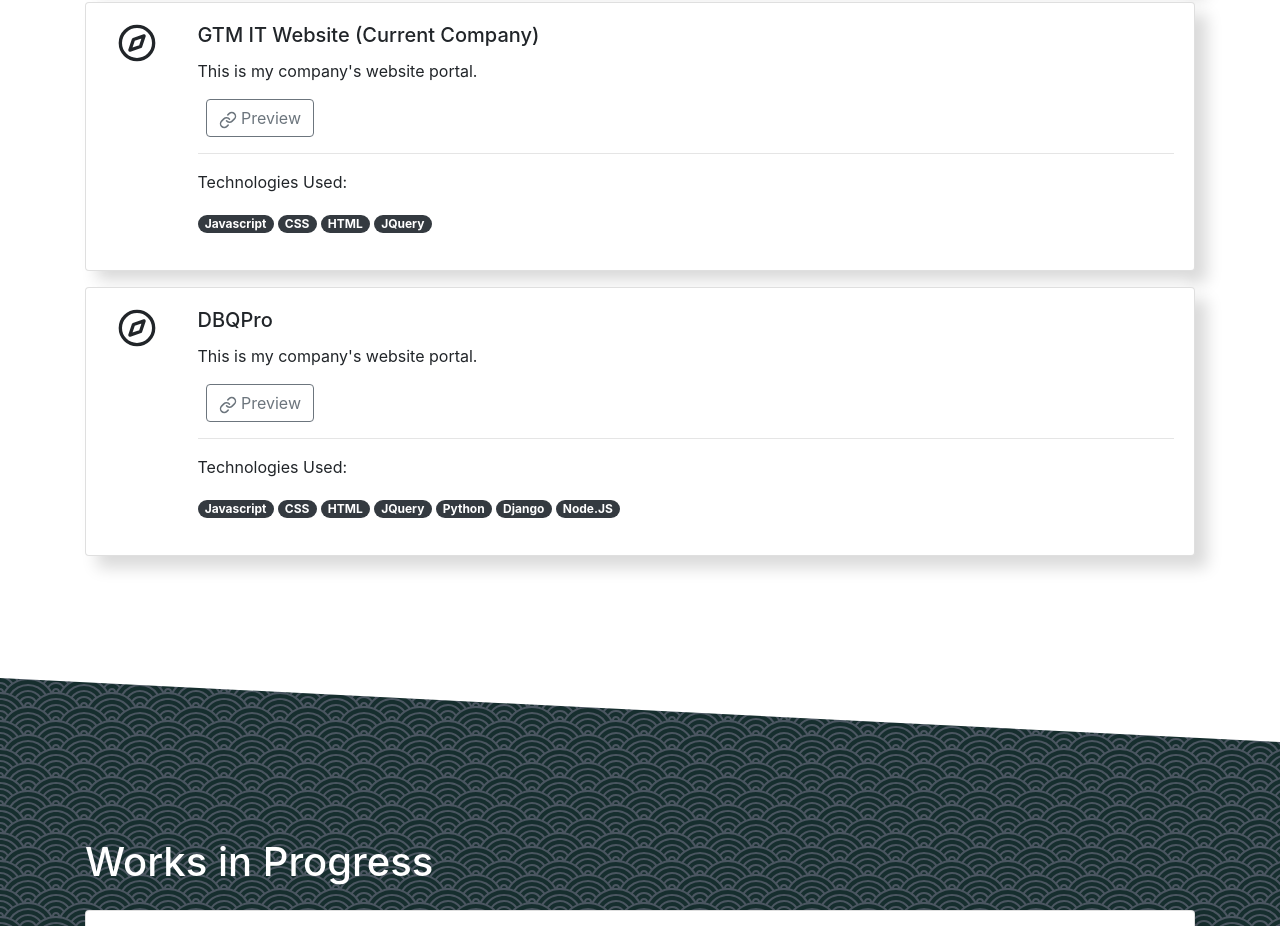
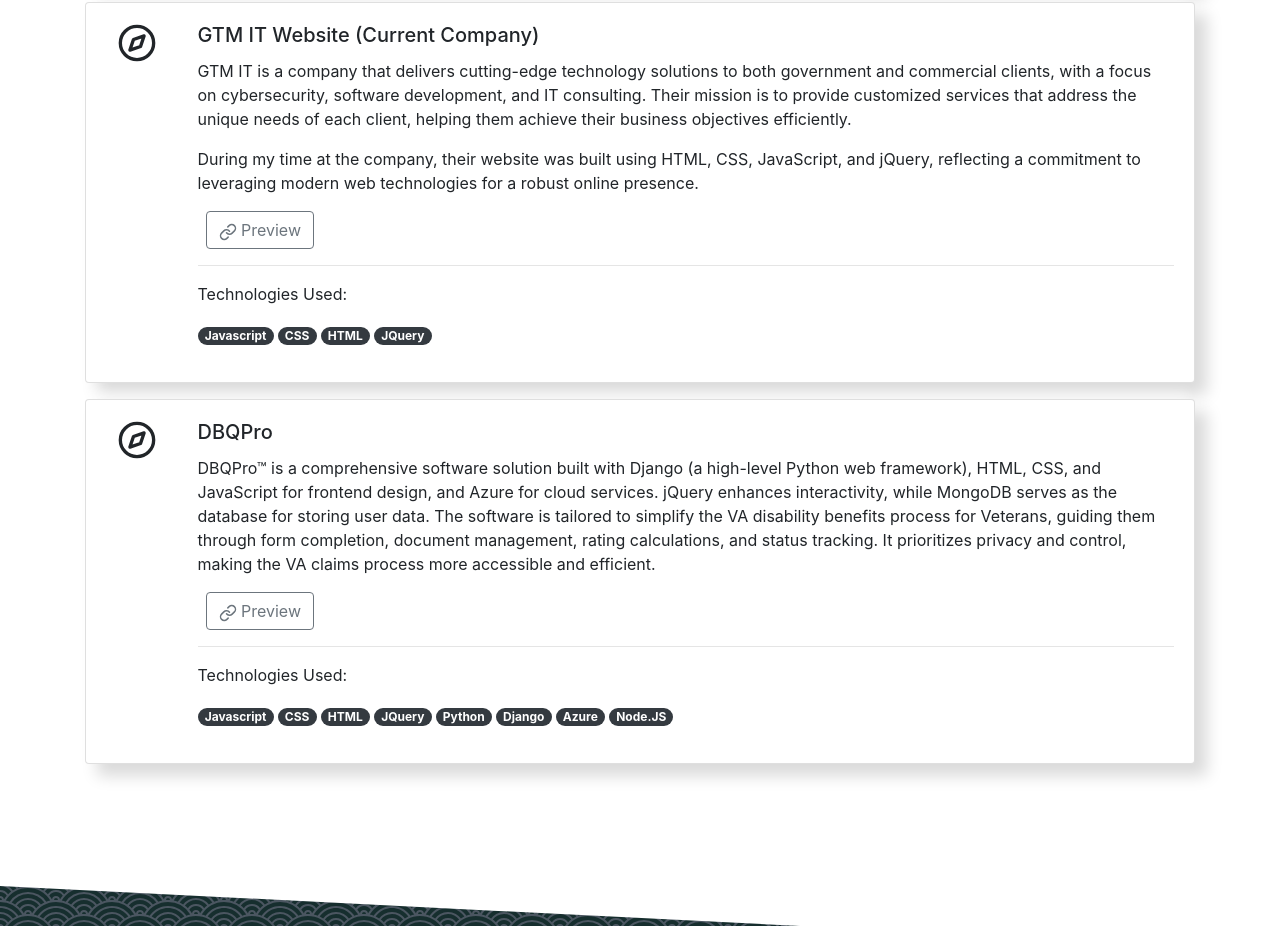
Before and after one commit to iantheminimalist/iandejesus-app, a React (Create React App) app: page /#/projects in a window 1280 px wide. Shown: the part 1600-2526 px from the top of the page. Built offline with nearby package versions, Linux system fonts and the light colour scheme; no server answers.

Commit message:
updated Projects page. Testing site deployment

```diff
--- a/src/components/ProjectsComponent.js
+++ b/src/components/ProjectsComponent.js
@@ -174,7 +174,8 @@
                 </Col>
                 <Col Col md={11} xs={12}>
                 <CardTitle><h5>GTM IT Website (Current Company)</h5></CardTitle>
-                <CardText>This is my company's website portal.</CardText>
+                <CardText>GTM IT is a company that delivers cutting-edge technology solutions to both government and commercial clients, with a focus on cybersecurity, software development, and IT consulting. Their mission is to provide customized services that address the unique needs of each client, helping them achieve their business objectives efficiently.</CardText>
+                <CardText>During my time at the company, their website was built using HTML, CSS, JavaScript, and jQuery, reflecting a commitment to leveraging modern web technologies for a robust online presence.</CardText>
               <Button outline color="secondary" className="mx-2" href="https://gtmit.com"  target="_blank" rel="noopener noreferrer"><Icon.Link size={18} /> Preview</Button>
               <hr />
               <CardText>
@@ -202,7 +203,7 @@
                 </Col>
                 <Col Col md={11} xs={12}>
                 <CardTitle><h5>DBQPro</h5></CardTitle>
-                <CardText>This is my company's website portal.</CardText>
+                <CardText>DBQPro™ is a comprehensive software solution built with Django (a high-level Python web framework), HTML, CSS, and JavaScript for frontend design, and Azure for cloud services. jQuery enhances interactivity, while MongoDB serves as the database for storing user data. The software is tailored to simplify the VA disability benefits process for Veterans, guiding them through form completion, document management, rating calculations, and status tracking. It prioritizes privacy and control, making the VA claims process more accessible and efficient.</CardText>
               <Button outline color="secondary" className="mx-2" href="https://dbqpro.com"  target="_blank" rel="noopener noreferrer"><Icon.Link size={18} /> Preview</Button>
               <hr />
               <CardText>
@@ -214,6 +215,7 @@
                 <Badge color="dark" pill className="mr-1">JQuery</Badge>
                 <Badge color="dark" pill className="mr-1">Python</Badge>
                 <Badge color="dark" pill className="mr-1">Django</Badge>
+                <Badge color="dark" pill className="mr-1">Azure</Badge>
                 <Badge color="dark" pill className="mr-1">Node.JS</Badge>
               </p>
               </CardText>
```
